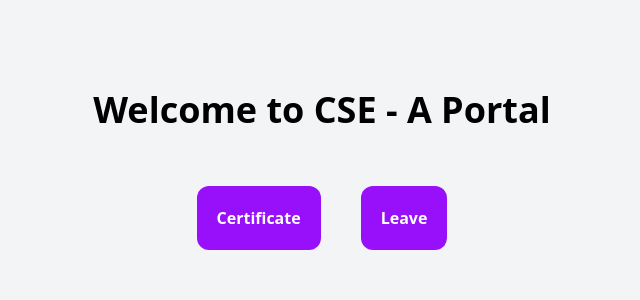
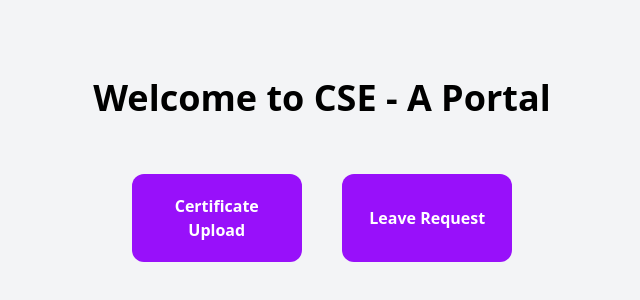
Before and after one commit to KIOT-OA-CERTIFICATES/OA-KIOT, a React (Vite) app in the folder frontend/: page /home in a window 1280 px wide. Shown: the part 242-542 px from the top of the page, without its empty margins (318-958 px from the left). Built offline with nearby package versions, Linux system fonts and the light colour scheme.

Commit message:
fix: update button labels for clarity on home page

```diff
--- a/frontend/pages/home.jsx
+++ b/frontend/pages/home.jsx
@@ -5,8 +5,8 @@ function Home(){
             <h1 className="text-4xl font-bold mb-4">Welcome to CSE - A Portal</h1>
 
             <div className="flex space-x-10 m-10">
-                <button className="w-full bg-purple-600 text-white font-semibold p-5 rounded-xl hover:bg-purple-700 transition duration-300">Certificate</button>
-                <button className="w-full bg-purple-600 text-white font-semibold p-5 rounded-xl hover:bg-purple-700 transition duration-300">Leave</button>
+                <button className="w-full bg-purple-600 text-white font-semibold p-5 rounded-xl hover:bg-purple-700 transition duration-300">Certificate Upload</button>
+                <button className="w-full bg-purple-600 text-white font-semibold p-5 rounded-xl hover:bg-purple-700 transition duration-300">Leave Request</button>
             </div>
         </div>
     );
```
